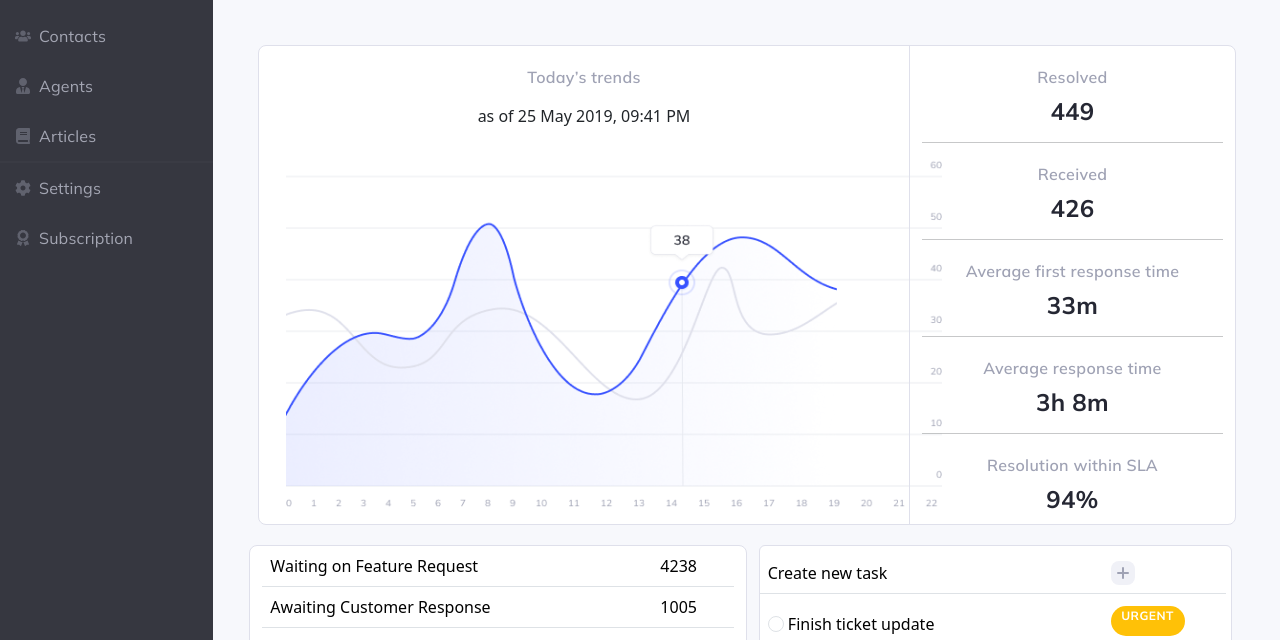
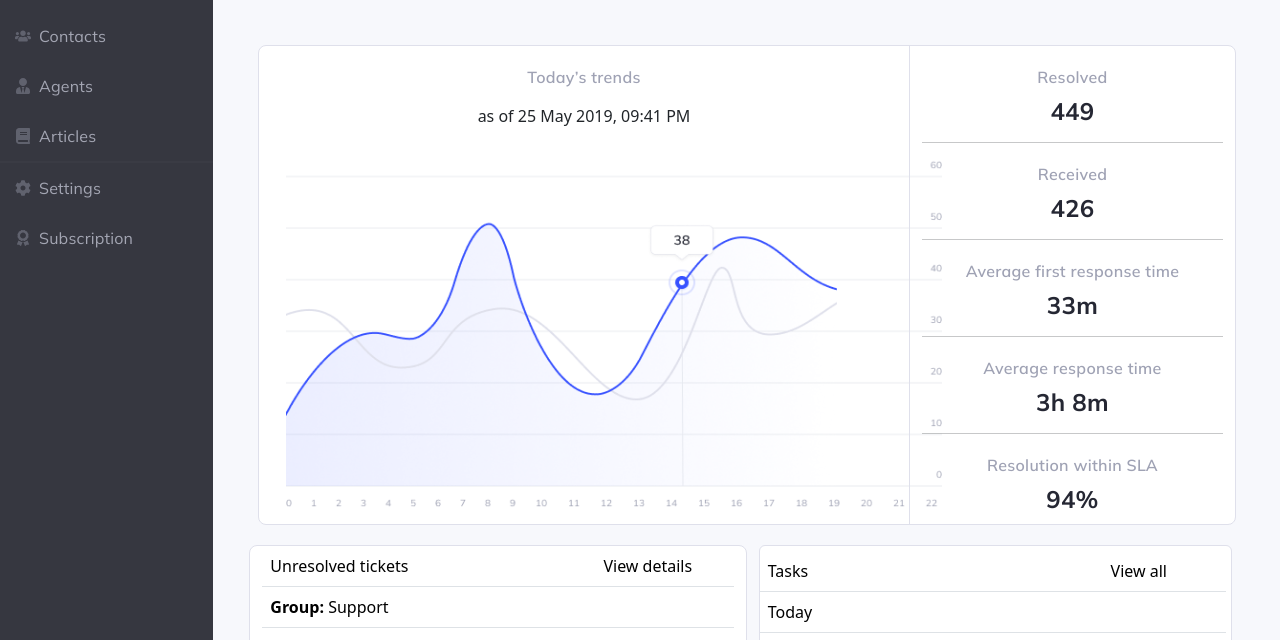
Before and after one commit to PouyanTaheri/bootsrap, a website: page public/index.html in a window 1280 px wide. Shown: the part 255-895 px from the top of the page. Drawn offline with nearby package versions, Linux system fonts and the light colour scheme; a web font is replaced by a local one.

Commit message:
Update index.html

```diff
--- a/public/index.html
+++ b/public/index.html
@@ -288,11 +288,23 @@
 
                 <table class="table">
                   <thead>
+
+                <tr>
+                  <td colspan="2">Unresolved tickets</td>
+                  <th scope="row"></th>
+                  <td>View details</td>
+                </tr>
+                <tr>
+                  <td colspan="2"><b>Group:</b> Support</td>
+                  <th scope="row"></th>
+                  <td></td>
+                </tr>
                 <tr>
                   <td colspan="2">Waiting on Feature Request</td>
                   <th scope="row"></th>
                   <td>4238</td>
                 </tr>
+
                 <tr>
                   <td colspan="2">Awaiting Customer Response</td>
                   <th scope="row"></th>
@@ -315,6 +327,16 @@
                   <div class="list-group Tasks">
                     <table class="table">
                       <thead>
+                    <tr>
+                      <td colspan="2">Tasks</td>
+                      <th scope="row"></th>
+                      <td>View all</td>
+                    </tr>
+                    <tr>
+                      <td colspan="2">Today</td>
+                      <th scope="row"></th>
+                      <td></td>
+                    </tr>
                     <tr>
                       <td colspan="2">Create new task</td>
                       <th scope="row"></th>
```
